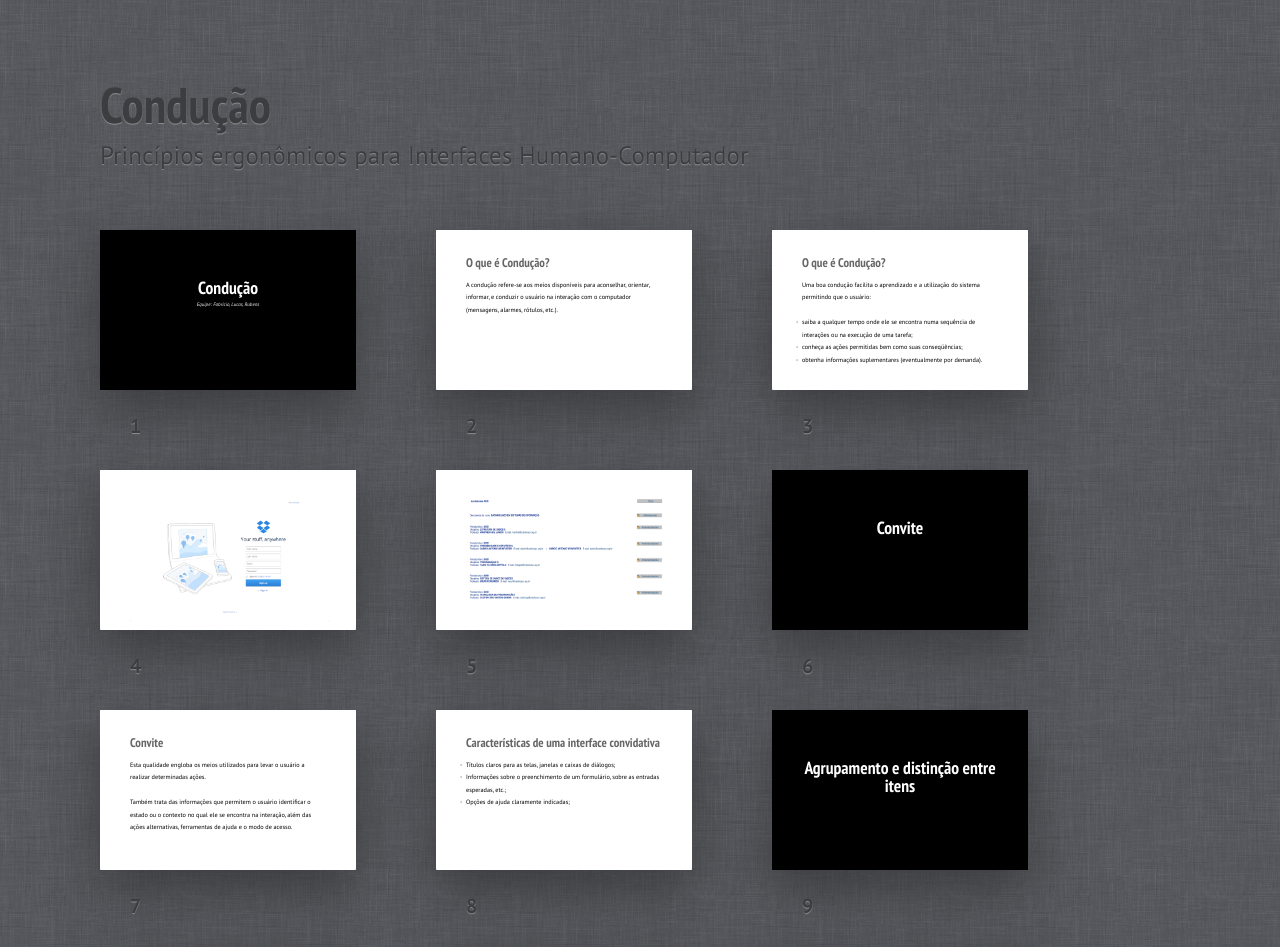
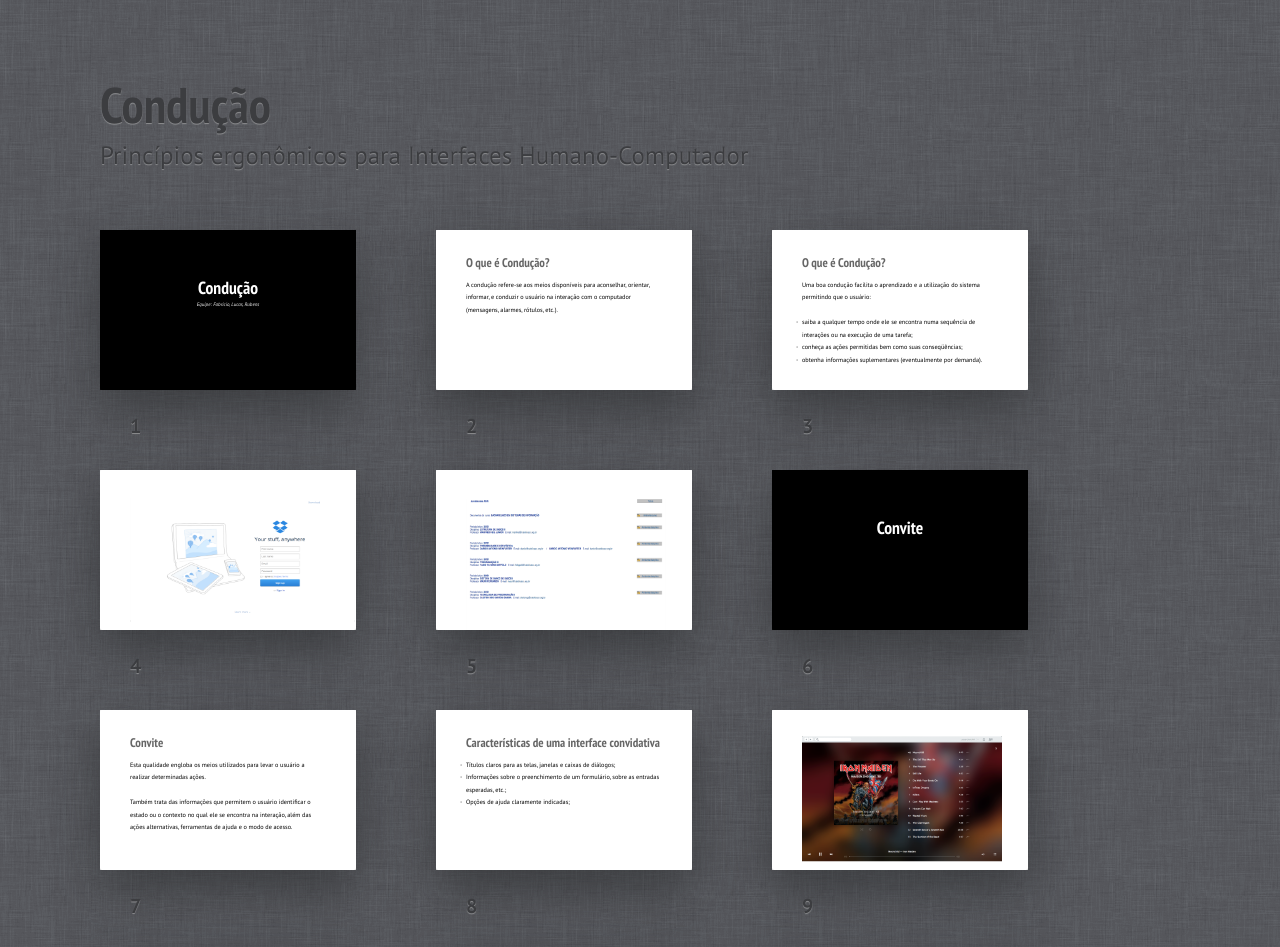
Before and after one commit to AgtLucas/conducao, a plain HTML site: page index.html in a window 1280 px wide. Shown: the top 947 px of the page. Drawn offline with Linux system fonts and the light colour scheme.

Commit message:
New images

```diff
--- a/index.html
+++ b/index.html
@@ -32,7 +32,7 @@ tarefa;</li>
 		</ul>
 	</div></section>
 	<section class="slide"><div>
-		<img src="pictures/dropbox.png" alt="Dropbox" width="800" height="500">
+		<img src="pictures/dropbox.png" alt="Dropbox" width="900" height="500">
 	</div></section>
 	<section class="slide"><div>
 		<img src="pictures/ava.png" alt="AVA" width="800" height="600">
@@ -52,6 +52,9 @@ tarefa;</li>
 			<li class="next">Informações sobre o preenchimento de um formulário, sobre as entradas esperadas, etc.;</li>
 			<li class="next">Opções de ajuda claramente indicadas;</li>
 		</ul>
+	</div></section>
+	<section class="slide"><div>
+		<img src="pictures/rdio.png" alt="Rdio" width="800" height="500">
 	</div></section>
 	<section class="slide cover cover-text"><div>
 		<h2>Agrupamento e distinção entre itens</h2>
```
Also changed, not shown: pictures/maps.png (added), pictures/ouvidoria.png (added), pictures/rdio.png (added).
